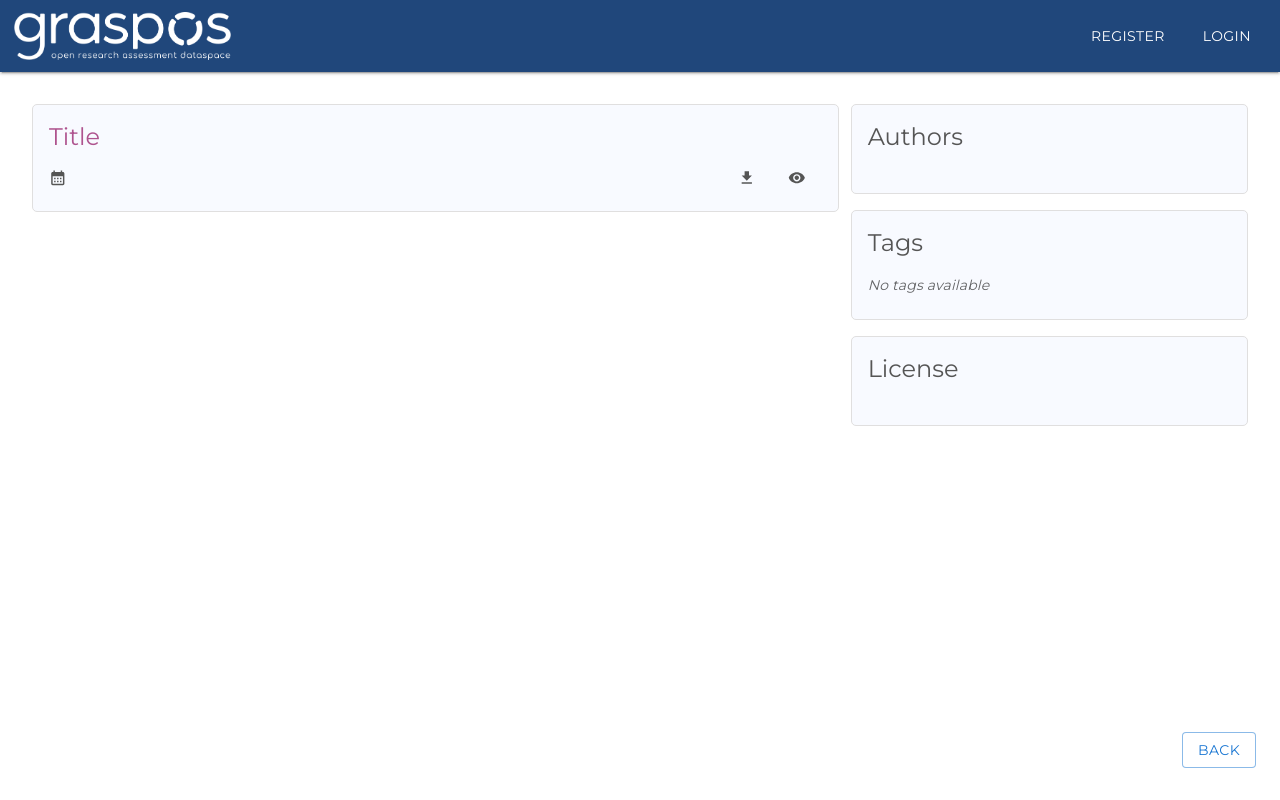
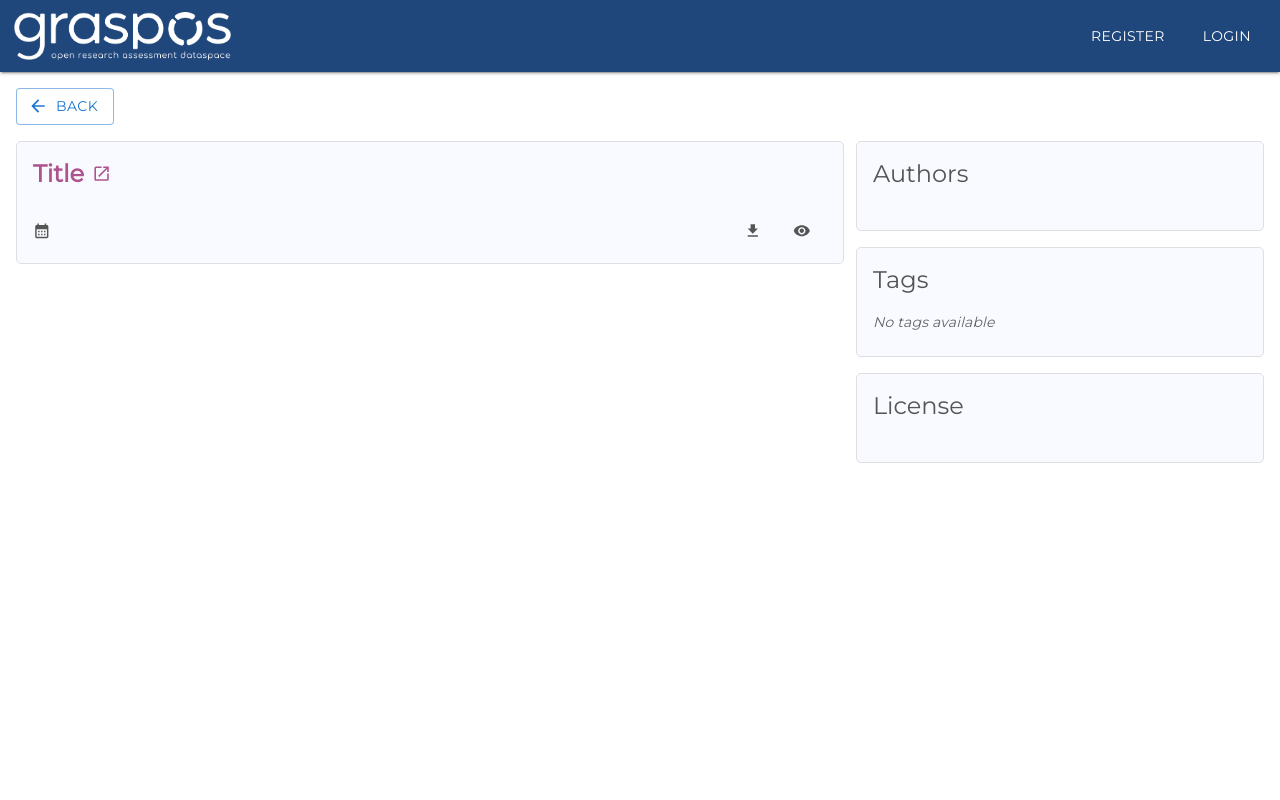
Before and after one commit to athenarc/graspos-catalogue, a React (Vite) app in the folder frontend/: page /tools/1 in a window 1280 px wide. Built offline with nearby package versions, Linux system fonts and the light colour scheme.

Commit message:
Style title in details page && preserve line breaks and spaces in description

```diff
--- a/frontend/src/components/Resources/ResourceTemplate/ResourcePage.jsx
+++ b/frontend/src/components/Resources/ResourceTemplate/ResourcePage.jsx
@@ -18,6 +18,8 @@ import { Document } from "../Documents/Documents";
 import { Tool } from "../Tools/Tools";
 import orcidLogo from "../../../assets/orcid.logo.icon.svg";
 import { ResourceItemFooter } from "./ResourceGridItem";
+import ArrowBackIcon from '@mui/icons-material/ArrowBack'; // Added import
+import LaunchIcon from '@mui/icons-material/Launch'; // Added import
 
 // Common card styles without transition and hover effect
 const cardStyles = {
@@ -33,24 +35,50 @@ const cardStyles = {
 };
 
 export function ResourceBasicInformation({ resource }) {
+  console.log(resource?.data?.data?.zenodo?.metadata?.description);
   return (
     <Card sx={cardStyles}>
       <CardHeader
         sx={{ pb: 1 }}
         title={
-          <Typography variant="h5">
+          <Stack direction="row" alignItems="center" spacing={1}>
+            <Typography variant="h5" component="div">
               <Link
                 to={
                   "https://zenodo.org/records/" +
                   resource?.data?.data?.zenodo?.zenodo_id
                 }
                 target="_blank"
+                style={{
+                  textDecoration: 'none',
+                  display: 'flex',
+                  alignItems: 'center',
+                  gap: '8px',
+                  color: 'inherit'
+                }}
+              >
+                <Typography
+                  component="span"
+                  variant="h5"
+                  sx={{
+                    fontWeight: 'bold',
+                    color: 'rgb(174, 83, 142)',
+                    '&:hover': {
+                      textDecoration: 'underline'
+                    }
+                  }}
                 >
                   {resource?.data?.data?.zenodo?.title ?? "Title"}
+                </Typography>
+                <LaunchIcon sx={{
+                  fontSize: '0.8em',
+                  color: 'rgb(174, 83, 142)'
+                }} />
               </Link>
             </Typography>
+          </Stack>
         }
-      ></CardHeader>
+      />
       <CardContent
         sx={{
           textAlign: [resource.isLoading ? "center" : "left"],
@@ -61,7 +89,17 @@ export function ResourceBasicInformation({ resource }) {
         {resource.isLoading && <CircularProgress size="3rem" />}
         {resource && (
           <Stack direction="column" gap={2}>
+            <Typography
+              component="pre"
+              sx={{
+                whiteSpace: 'pre-wrap',
+                fontFamily: 'inherit',
+                margin: 0,
+                fontSize: 'inherit'
+              }}
+            >
               {resource?.data?.data?.zenodo?.metadata?.description}
+            </Typography>
             <ResourceItemFooter resource={resource?.data?.data} />
           </Stack>
         )}
@@ -216,14 +254,24 @@ export function ResourcePage() {
   return (
     <Box
       sx={{
-        position: "relative",
         height: "calc(100vh - 112px)",
         overflowY: "auto",
         px: 2,
         py: 2,
       }}
     >
-      <Grid container spacing={1.5} p={2} sx={{ minHeight: "100%" }}>
+      <Stack spacing={2}>
+        <Button
+          color="primary"
+          variant="outlined"
+          component={Link}
+          to={-1}
+          startIcon={<ArrowBackIcon />}
+          sx={{ width: 'fit-content', backgroundColor: "#fff" }}
+        >
+          Back
+        </Button>
+        <Grid container spacing={1.5} sx={{ minHeight: "100%" }}>
           {location.pathname.includes("dataset") && (
             <Dataset resourceId={resourceId} />
           )}
@@ -233,21 +281,8 @@ export function ResourcePage() {
           {location.pathname.includes("tools") && (
             <Tool resourceId={resourceId} />
           )}
-        <Button
-          color="primary"
-          variant="outlined"
-          component={Link}
-          to={-1}
-          sx={{
-            position: "absolute",
-            right: "24px",
-            bottom: "24px",
-            backgroundColor: "#fff",
-          }}
-        >
-          Back
-        </Button>
         </Grid>
+      </Stack>
     </Box>
   );
 }
```
Lines whose indentation alone changed are shown as unchanged.
